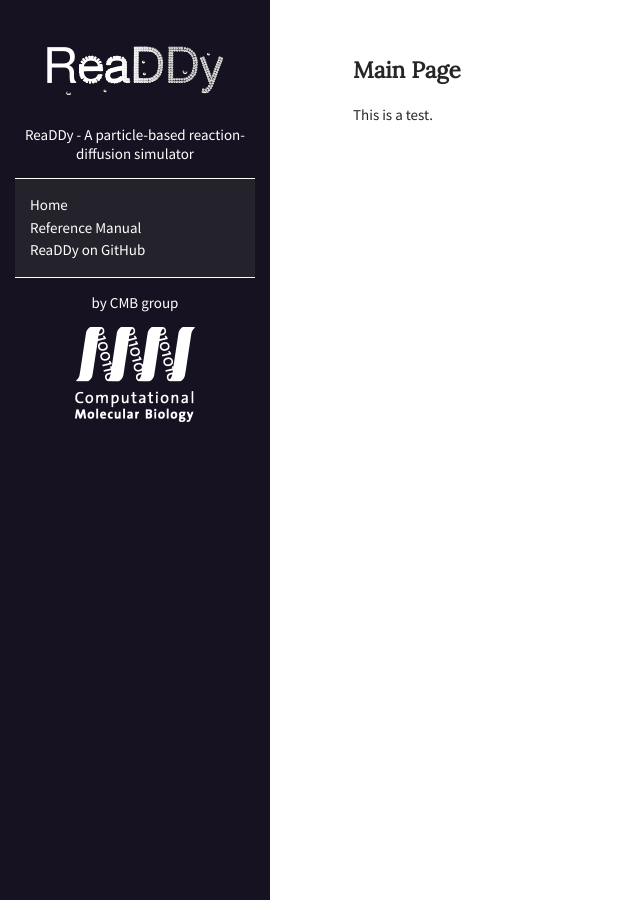
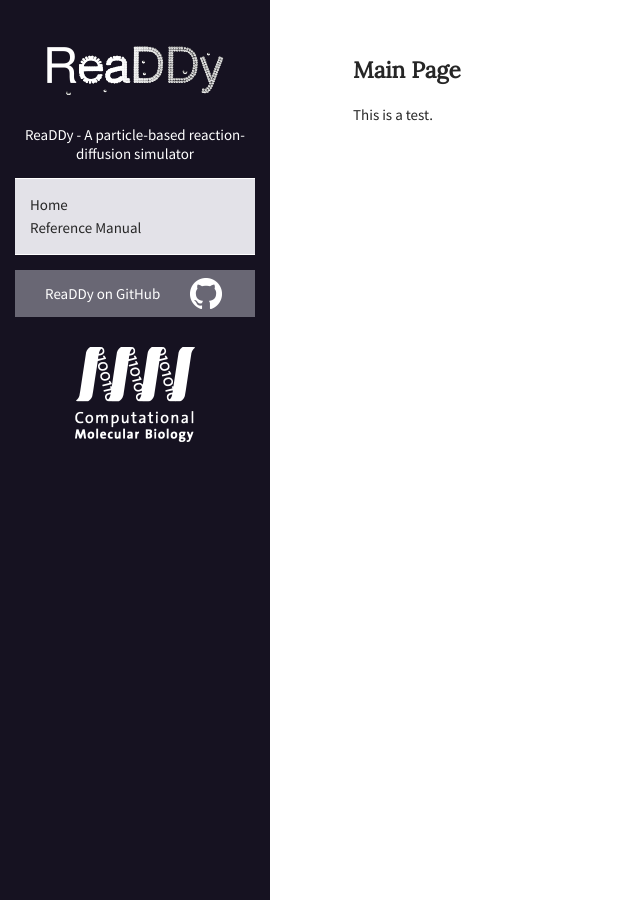
Before and after one commit to readdy/readdy_documentation, a Jekyll site: the page built from readdy_documentation/index.md, in a window 1280 px wide. Shown: the whole page, without its empty margins (0-640 px from the left). Built offline with Jekyll 4.4.1, drawn with Linux system fonts in a browser that asks for light colours.

Commit message:
link to github is a separate button with the github logo, see #3

```diff
--- a/readdy_documentation/_includes/side.html
+++ b/readdy_documentation/_includes/side.html
@@ -1,8 +1,8 @@
 <div class="side">
-	<div class="side-logo logo-readdy"><a href="{{ site.url }}{{ site.baseurl }}"></a></div>
+	<div class="side-logo logo-readdy"><a href="{{ site.url }}{{ site.baseurl }}/index.html"></a></div>
 	<a href="{{ site.url }}{{ site.baseurl }}">ReaDDy - A particle-based reaction-diffusion simulator</a>
 	<nav class="side-nav">
-		<a class="side-nav-item{% if page.url == site.baseurl %} active{% endif %}" href="{{ site.url }}{{ site.baseurl }}">Home</a>
+		<a class="side-nav-item{% if page.url == site.baseurl %} active{% endif %}" href="{{ site.url }}{{ site.baseurl }}/index.html">Home</a>
 		{% for page in site.pages %}
 			{% if page.title %}
 				{% if page.layout == "page" %}
@@ -11,8 +11,10 @@
 			{% endif %}
 		{% endfor %}
 		<a class="side-nav-item" href="{{ site.url }}{{ site.baseurl }}/reference_manual_page.html">Reference Manual</a>
-		<a class="side-nav-item" href="https://github.com/readdy/readdy">ReaDDy on GitHub</a>
 	</nav>
-	<a href="http://compmolbio.biocomputing-berlin.de/">by CMB group</a>
-	<div class="side-logo logo-cmb"><a href="http://compmolbio.biocomputing-berlin.de/"></a></div>
+	<div class="github-wrapper">
+		<div class="github-text"><a href="https://github.com/readdy/readdy">ReaDDy on GitHub</a></div>
+		<div class="side-logo logo-github"><a href="https://github.com/readdy/readdy"></a></div>
+	</div>
+	<div class="side-logo logo-cmb"><a href="http://www.mi.fu-berlin.de/en/math/groups/comp-mol-bio/"></a></div>
 </div>
--- a/readdy_documentation/_sass/_layout.scss
+++ b/readdy_documentation/_sass/_layout.scss
@@ -80,7 +80,7 @@
 }
 
 .side-nav a, .side-nav a:visited {
-	color: $side-font-color;
+	color: $main-font-color;
 	font-weight: normal;
 }
 
@@ -111,9 +111,10 @@
 	}
 }
 
-// specific logos, namely cmb and readdy
+// specific logos, namely cmb, readdy and github
 @media (min-width: 48em) {
 	.logo-cmb {
+		margin-top: 2rem;
 		background-image: url( $baseurl + "/assets/cmb_white_100px.png" );
 		height: 79px;
 	}
@@ -140,6 +141,30 @@
 	}
 }
 
+.github-wrapper {
+	width: 16rem;
+	overflow: hidden;
+	background-color: #696774;
+}
+
+.logo-github {
+	width: 32px;
+	background-image: url( $baseurl + "/assets/GitHub-Mark-Light-32px.png" );
+	height: 32px;
+	margin: 0.5rem;
+	margin-left: 1rem;
+	background-position: center;
+	background-repeat: no-repeat;
+	float: left;
+}
+
+.github-text {
+	float: left;
+	margin-top: 0.9rem;
+	padding-left: 2rem;
+	padding-right: 1rem;
+}
+
 .side-nav {
 	margin-bottom: 1rem;
 	margin-top: 1rem;
@@ -151,7 +176,7 @@
 	border-bottom-width: 1px;
 	border-bottom-color: currentColor;
 	text-align: left;
-	background-color: #24222a;
+	background-color: #e3e2e8;
 }
 .side-nav-item {
 	display: block;
```
Also changed, not shown: readdy_documentation/assets/GitHub-Mark-Light-32px.png (added), readdy_documentation/assets/GitHub-Mark-Light-64px.png (added).
